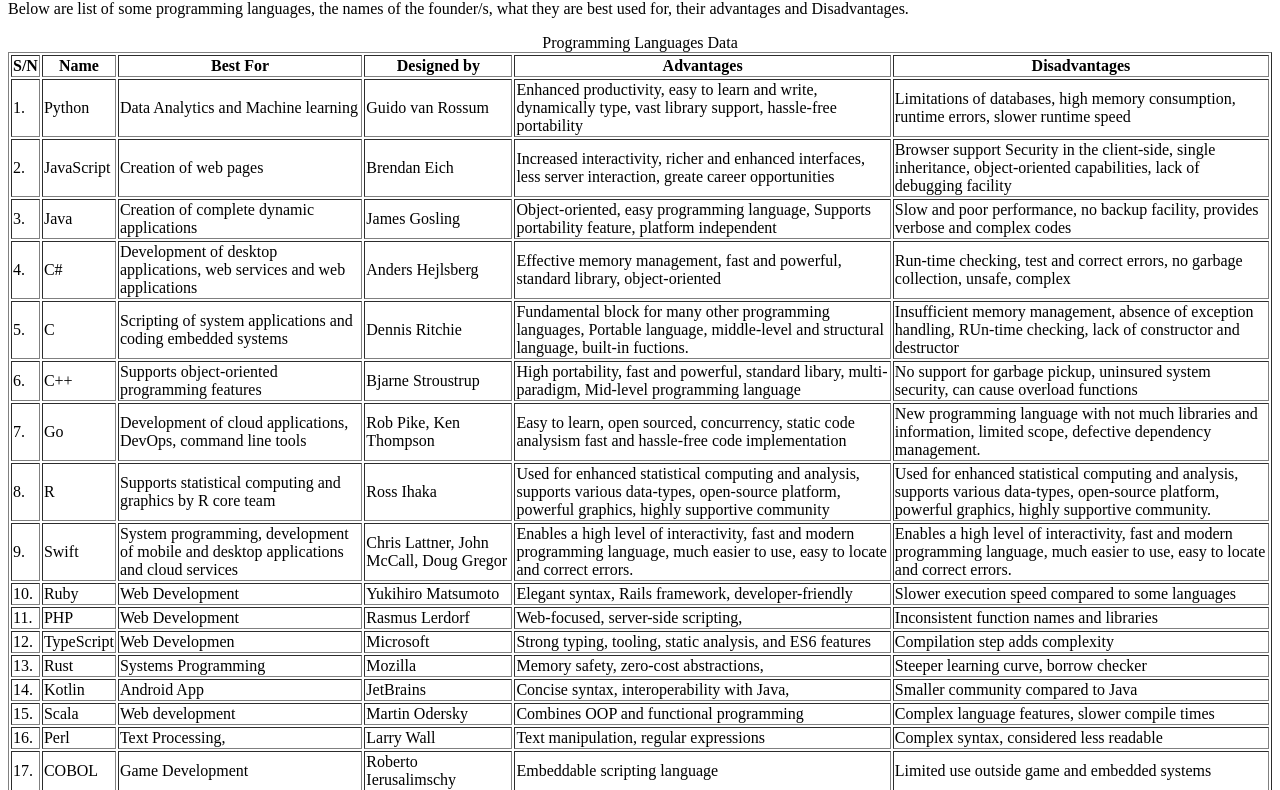
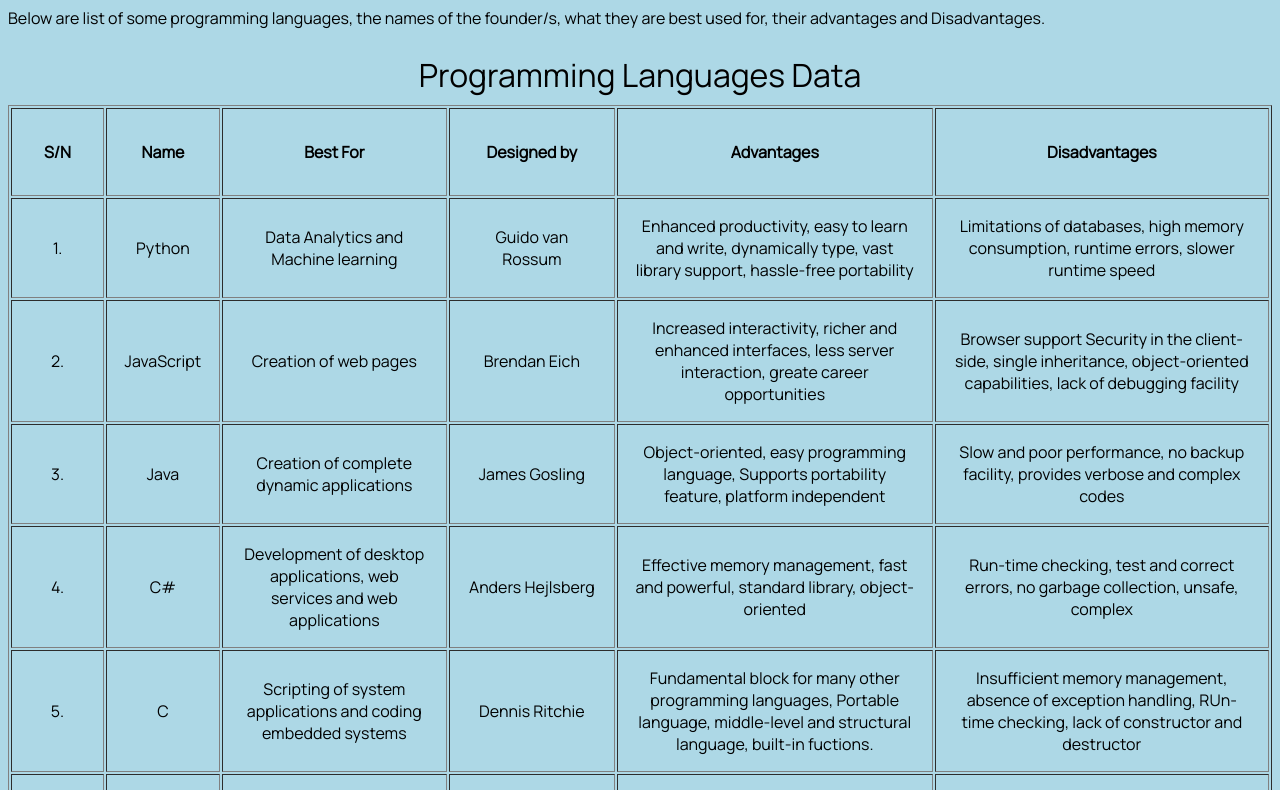
Before and after one commit to tuhamworld/programming-languages-data, a plain HTML site: page index.html in a window 1280 px wide. Shown: the part 80-870 px from the top of the page. Drawn offline with Linux system fonts and the light colour scheme.

Commit message:
apply stylings

```diff
--- a/assets/css/index.css
+++ b/assets/css/index.css
@@ -0,0 +1,38 @@
+@import url('https://fonts.googleapis.com/css2?family=Manrope&display=swap');
+
+body {
+    font-family: 'Manrope', sans-serif;
+    background-color: var(--background-color);
+}
+
+:root {
+    --border-color: #000;
+    --white-color: #fff;
+    --background-color: lightblue;
+}
+
+caption {
+    font-size: 2rem;
+    margin: 0.5rem 0rem;
+}
+
+
+th {
+    padding: 2rem;
+    text-align: center;
+}
+
+td {
+    padding: 1rem;
+    text-align: center;
+}
+
+
+/* Media queries */
+
+@media (max-width: 768px) {
+    table {
+        width: 100%;
+        border-collapse: collapse;
+    }
+}
--- a/index.html
+++ b/index.html
@@ -5,6 +5,14 @@
     <meta charset="UTF-8">
     <meta name="viewport" content="width=device-width, initial-scale=1.0">
     <title>Programming Languages Data by Tuham</title>
+    <meta property="og:title"
+        content="Programming Languages: Tabular Data with Founders, Uses, Advantages and Disadvantages" />
+    <meta property="og:description"
+        content="Learn about 20 Programming Languages, Uses, Advantages and Disadvantages." />
+    <link rel="shortcut icon" href="./assets/images/favicon.png" type="image/x-icon">
+
+
+    <link rel="stylesheet" href="./assets/css/index.css">
 </head>
 
 <body>
@@ -19,6 +27,8 @@
     <table border="1">
 
         <caption>Programming Languages Data</caption>
+        <thead>
+
             <tr>
                 <th>S/N</th>
                 <th>Name</th>
@@ -27,7 +37,10 @@
                 <th>Advantages</th>
                 <th>Disadvantages</th>
             </tr>
+        </thead>
 
+
+        <tbody>
             <!-- Python -->
             <tr>
                 <td>1.</td>
@@ -47,7 +60,8 @@
                 <td>Brendan Eich</td>
                 <td>Increased interactivity, richer and enhanced interfaces, less server interaction, greate career
                     opportunities</td>
-            <td>Browser support Security in the client-side, single inheritance, object-oriented capabilities, lack of
+                <td>Browser support Security in the client-side, single inheritance, object-oriented capabilities, lack
+                    of
                     debugging facility</td>
             </tr>
 
@@ -77,9 +91,11 @@
                 <td>C</td>
                 <td>Scripting of system applications and coding embedded systems</td>
                 <td>Dennis Ritchie</td>
-            <td>Fundamental block for many other programming languages, Portable language, middle-level and structural
+                <td>Fundamental block for many other programming languages, Portable language, middle-level and
+                    structural
                     language, built-in fuctions.</td>
-            <td>Insufficient memory management, absence of exception handling, RUn-time checking, lack of constructor
+                <td>Insufficient memory management, absence of exception handling, RUn-time checking, lack of
+                    constructor
                     and destructor</td>
             </tr>
 
@@ -101,9 +117,11 @@
                 <td>Go</td>
                 <td>Development of cloud applications, DevOps, command line tools</td>
                 <td>Rob Pike, Ken Thompson</td>
-            <td>Easy to learn, open sourced, concurrency, static code analysism fast and hassle-free code implementation
+                <td>Easy to learn, open sourced, concurrency, static code analysism fast and hassle-free code
+                    implementation
                 </td>
-            <td>New programming language with not much libraries and information, limited scope, defective dependency
+                <td>New programming language with not much libraries and information, limited scope, defective
+                    dependency
                     management.</td>
             </tr>
 
@@ -113,9 +131,11 @@
                 <td>R</td>
                 <td>Supports statistical computing and graphics by R core team</td>
                 <td>Ross Ihaka</td>
-            <td>Used for enhanced statistical computing and analysis, supports various data-types, open-source platform,
+                <td>Used for enhanced statistical computing and analysis, supports various data-types, open-source
+                    platform,
                     powerful graphics, highly supportive community</td>
-            <td>Used for enhanced statistical computing and analysis, supports various data-types, open-source platform,
+                <td>Used for enhanced statistical computing and analysis, supports various data-types, open-source
+                    platform,
                     powerful graphics, highly supportive community.</td>
 
             </tr>
@@ -126,9 +146,11 @@
                 <td>Swift</td>
                 <td>System programming, development of mobile and desktop applications and cloud services</td>
                 <td>Chris Lattner, John McCall, Doug Gregor</td>
-            <td>Enables a high level of interactivity, fast and modern programming language, much easier to use, easy to
+                <td>Enables a high level of interactivity, fast and modern programming language, much easier to use,
+                    easy to
                     locate and correct errors.</td>
-            <td>Enables a high level of interactivity, fast and modern programming language, much easier to use, easy to
+                <td>Enables a high level of interactivity, fast and modern programming language, much easier to use,
+                    easy to
                     locate and correct errors.</td>
             </tr>
 
@@ -244,6 +266,9 @@
                 <td>Limited libraries compared to mainstream languages</td>
             </tr>
 
+        </tbody>
+
+
 
     </table>
 </body>
```
Also changed, not shown: assets/images/favicon.png (added). Lines whose indentation alone changed are shown as unchanged.
